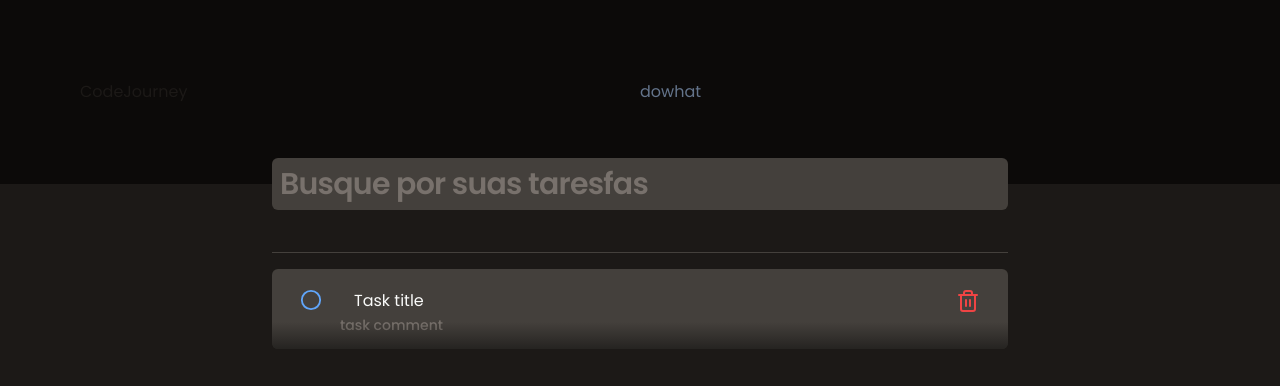
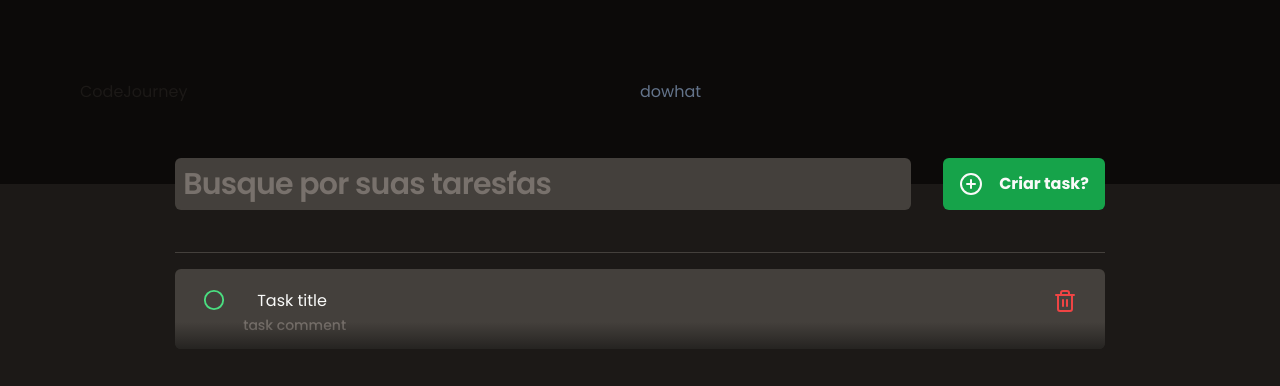
Before and after one commit to Frankdias92/code-challenges, a React (Vite) app in the folder Rocketseat-Challeges/what-to-do/: page / in a window 1280 px wide. Shown: the top 386 px of the page. Built offline with nearby package versions, Linux system fonts and the light colour scheme.

Commit message:
handle with events

```diff
--- a/Rocketseat-Challeges/what-to-do/src/components/new-note-task.tsx
+++ b/Rocketseat-Challeges/what-to-do/src/components/new-note-task.tsx
@@ -1,13 +1,84 @@
+import * as Dialog from "@radix-ui/react-dialog";
+import { PlusCircle, X } from "lucide-react";
+import { ChangeEvent, useState } from "react";
+
 export function NewNoteTask() {
+    const [showShouldShowOnBoarding, setShouldOnBoarding] = useState(true)
+
+
+    function handleStartEditor() {
+        setShouldOnBoarding(false)
+    }
+
+    function handleContentChange(event: ChangeEvent<HTMLTextAreaElement>) {
+        if (event.target.value === '') {
+            setShouldOnBoarding(true)
+        }
+    }
+
+
     return (
-    <form className="flex flex-1 -translate-y-1/2">
+
+        <Dialog.Root>
+            <div className="flex flex-1 -translate-y-1/2 gap-x-8
+             hover:text-stone-200">
+
                 <input
                 type="text"
                 placeholder="Busque por suas taresfas"
                 className="w-[736px] bg-stone-700 text-3xl font-semibold tracking-tight
                 placeholder:text-stone-500
-          rounded-md p-2 items-center"
+                rounded-md p-2 items-center outline-none focus-visible:ring-2 focus-visible:ring-lime-500"
                 />
-     </form>
+
+                <Dialog.Trigger
+                    className="flex flex-1 items-center bg-green-600 px-4 rounded-md
+                    font-bold text-stone-50 outline-none hover:bg-green-700 duration-75 gap-4
+                    focus-visible:ring-2 focus-visible:ring-lime-500"
+                >
+                    <PlusCircle />
+                    Criar task?
+                </Dialog.Trigger>
+            </div>
+
+            <Dialog.Portal>
+                <Dialog.Overlay className='inset-0 fixed bg-black/60'/>
+                <Dialog.Content
+                    className='absolute  left-1/2 top-1/2
+                    -translate-x-1/2 -translate-y-1/2 max-w-[734px] w-full h-[45vh]
+                    bg-stone-700 rounded-md flex flex-1 flex-col outline-none overflow-hidden'>
+
+                    <Dialog.Close className='fixed right-2 top-2 bg-stone-800 rounded-full p-1 text-stone-400 hover:text-red-400'>
+                        <X size={20}/>
+                    </Dialog.Close>
+
+                    <div className='flex flex-1 flex-col gap-3 p-5'>
+                        <span className="text-sm font-medium text-stone-300">Adicione sua tarefa</span>
+
+                        {showShouldShowOnBoarding ? (
+
+                            <p className="text-sm leading-6 text-stone-400">Comece <button className="font-medium text-green-500 hover:underline">gravando uma tarefa</button> em áudio ou se preferir <button onClick={handleStartEditor} className="font-medium text-green-500 hover:underline">utilize apenas texto</button>.</p>
+                            ) : (
+                                <textarea
+                                    autoFocus
+                                    className="text-sm leading-6 text-stone-400 bg-transparent resize-none flex-1 outline-none"
+                                    onChange={handleContentChange}
+                                />
+                            )}
+
+                    </div>
+
+
+                    <button
+                        type='button'
+                        className='w-full bg-green-600 py-4 font-medium text-center text-green-950 outline-none hover:bg-green-700 hover:text-stone-200 duration-75'
+                    >
+                        Criar task!
+                    </button>
+                </Dialog.Content>
+
+            </Dialog.Portal>
+
+        </Dialog.Root>
     )
 }
--- a/Rocketseat-Challeges/what-to-do/src/components/note-task.tsx
+++ b/Rocketseat-Challeges/what-to-do/src/components/note-task.tsx
@@ -18,7 +18,7 @@ export function NoteTask({ task }: NoteTaskProps) {
             outline-none focus-visible:ring-2 focus-visible:ring-lime-500">
                 <div className="flex flex-col pb-2">
                     <div className="flex items-start gap-8 pr-4">
-                        <Circle size={22} className='text-blue-400'/>
+                        <Circle size={22} className='text-green-400'/>
 
                         <p className="w-[450px]">
                             {task.title}
```
Lines whose indentation alone changed are shown as unchanged.
